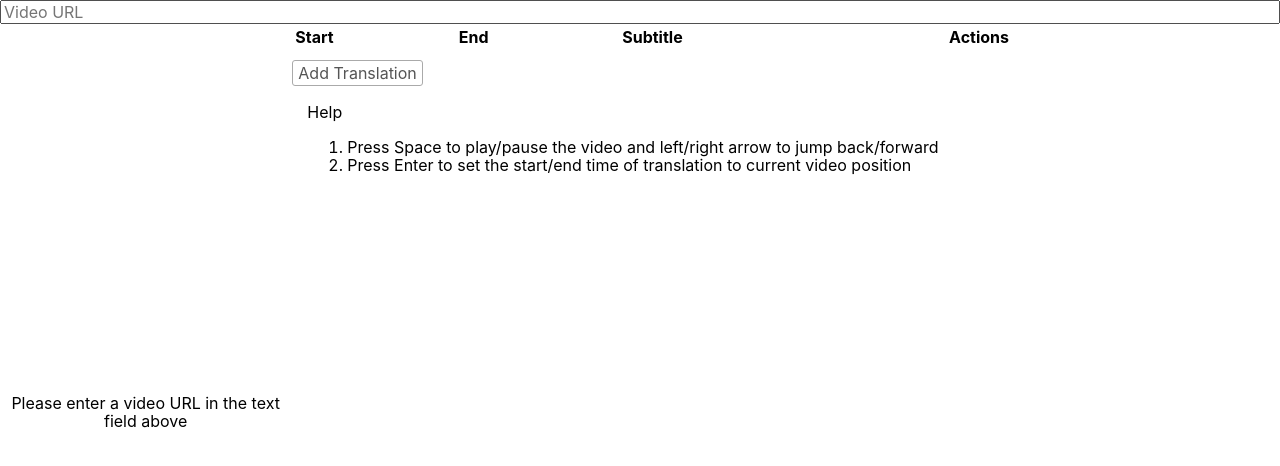
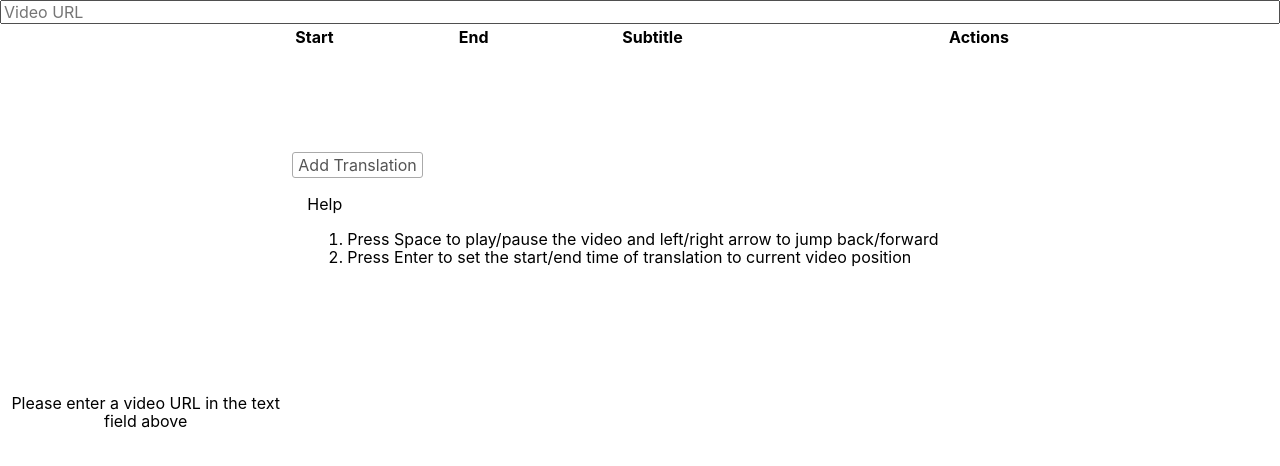
Before and after one commit to claudiut/online-video-srt-creator, a React (Create React App) app: page / in a window 1280 px wide. Shown: the top 466 px of the page. Built offline with nearby package versions, Linux system fonts and the light colour scheme.

Commit message:
Fixes and small refactoring

```diff
--- a/src/App.tsx
+++ b/src/App.tsx
@@ -4,16 +4,11 @@ import './App.scss';
 import VideoPlayer from './VideoPlayer/VideoPlayer';
 import Translations from './Translations/Translations';
 import TranslationPreview from './TranslationPreview';
-import useKeyboardShortcutsEffect from './hooks/useKeyboardShortcutsEffect';
 import { previewedTranslation$, url$ } from './AppState/Observables';
 import Subscribe from './Subscribe';
 import { setUrl } from './AppState/Actions';
 
-// TODO: use DI to be able to easily mock services
-function App() {
-    useKeyboardShortcutsEffect();
-
-    return (
+const App = () => (
     <div className="flex justify-center h-100">
         <div className="w-100 w-70-m flex flex-column">
             <div>
@@ -52,6 +47,5 @@ function App() {
         </div>
     </div>
 );
-}
 
 export default App;
--- a/src/AppState/Actions.ts
+++ b/src/AppState/Actions.ts
@@ -6,4 +6,4 @@ export const setTranslations = (translations: TranslationLine[]) => translations
 
 export const setUrl = (url: string) => url$.next(url);
 
-export const setPlayer = (player: IVideoPlayer) => player$.next(player);
+export const setPlayer = (player: IVideoPlayer|undefined) => player$.next(player);
--- a/src/Translations/TranslationList.tsx
+++ b/src/Translations/TranslationList.tsx
@@ -19,7 +19,7 @@ const TranslationList = ({ translations }: Props) => {
     };
 
     return (
-        <div className="overflow-y-auto pa1">
+        <div id="translations" className="overflow-y-auto pa1">
             {
                 translations.map((t, index) => (
                     <div className="w-100 flex translation-line items-center" key={index}>
--- a/src/Translations/Translations.scss
+++ b/src/Translations/Translations.scss
@@ -1,3 +1,6 @@
+#translations {
+    min-height: 100px;
+
     .translation-line {
         &.selected {
             background-color: #9acd32;
@@ -7,3 +10,4 @@
             background-color: #eaeaea;
         }
     }
+}
--- a/src/VideoPlayer/VideoPlayer.tsx
+++ b/src/VideoPlayer/VideoPlayer.tsx
@@ -1,6 +1,7 @@
 import React, { memo, useEffect } from 'react';
 import YTPlayer from 'yt-player';
 import { setPlayer } from '../AppState/Actions';
+import useKeyboardShortcutsEffect from '../hooks/useKeyboardShortcutsEffect';
 
 import YouTubePlayer from '../services/VideoPlayer/YoutubePlayer';
 
@@ -9,10 +10,21 @@ const containerId = 'video-player';
 interface Props { url: string }
 
 const VideoPlayer = ({ url }: Props) => {
+    useKeyboardShortcutsEffect();
+
     useEffect(() => {
+        if (!url) {
+            setPlayer(undefined);
+            return;
+        }
+
         const playerInstance = new YouTubePlayer(new YTPlayer(`#${containerId}`), url);
         setPlayer(playerInstance);
-    });
+
+        return () => {
+            playerInstance.dispose();
+        }
+    }, [url]);
 
     return (
         <div id="player-wrapper">
```
Lines whose indentation alone changed are shown as unchanged.
